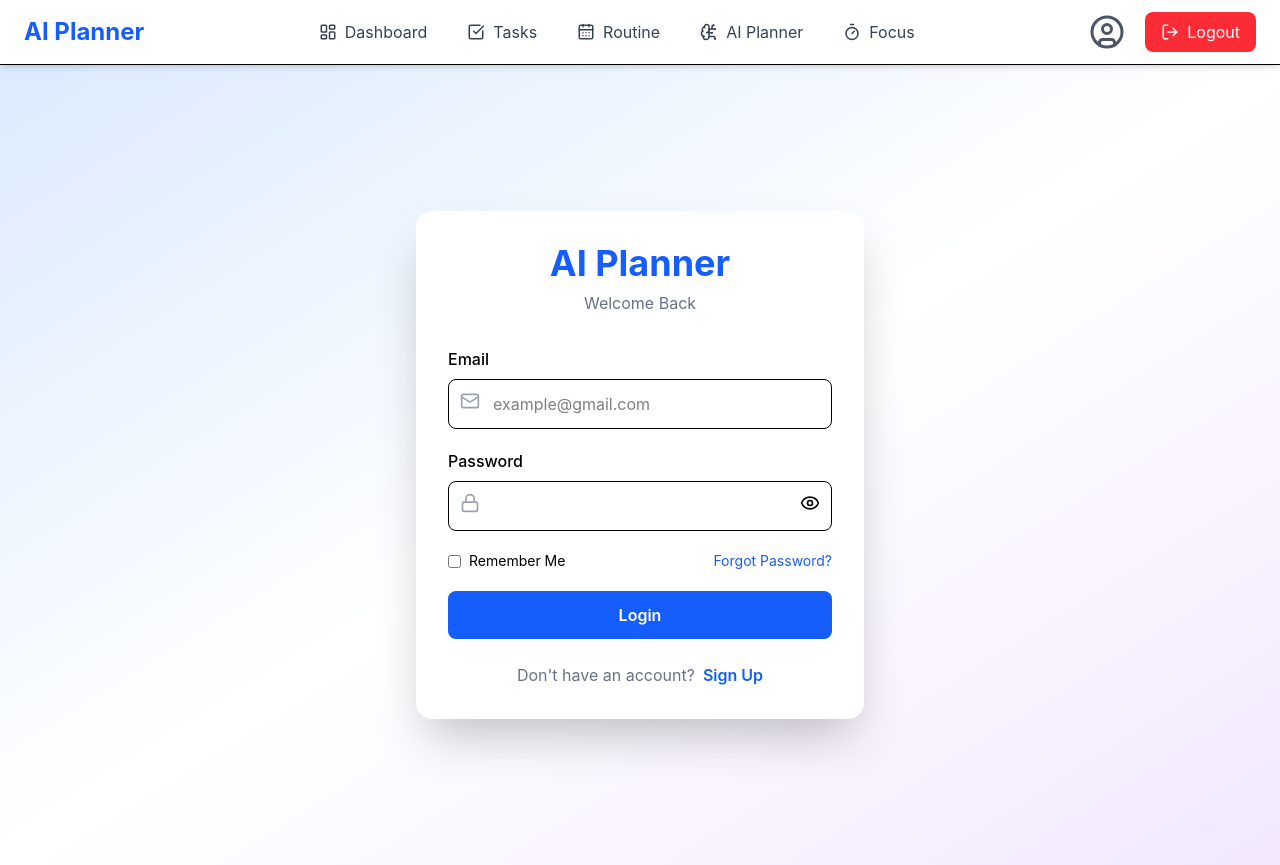
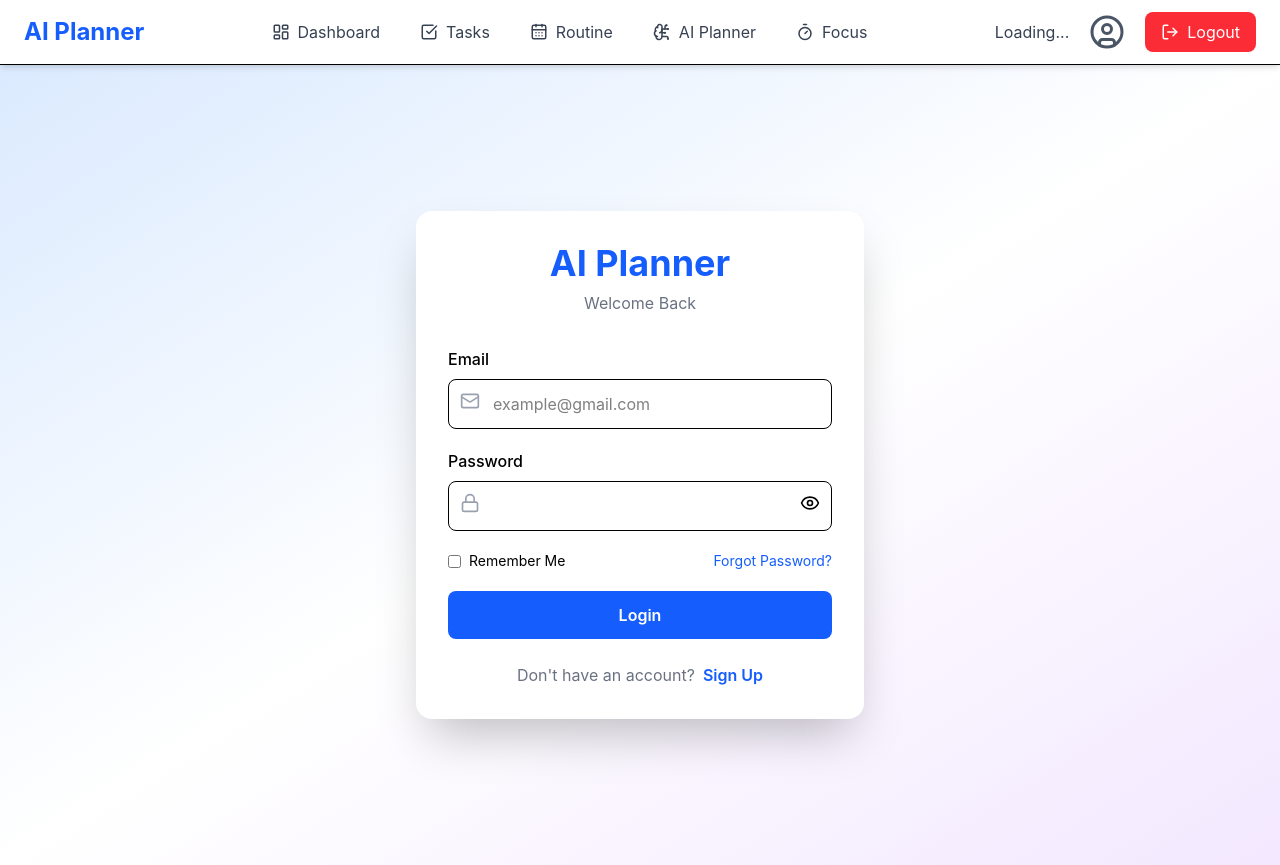
Before and after one commit to ranjodh-s/productivity_coach, a React (Vite) app in the folder frontend/: page /login in a window 1280 px wide. Built offline with nearby package versions, Linux system fonts and the light colour scheme; no server answers.

Commit message:
Add user info fetching to Navbar component
Fetch user information on component mount and display user name.

```diff
--- a/frontend/src/components/NavBar.jsx
+++ b/frontend/src/components/NavBar.jsx
@@ -1,4 +1,5 @@
 import { NavLink, useNavigate } from "react-router-dom";
+import { useEffect, useState } from "react";
 import {
   LayoutDashboard,
   CheckSquare,
@@ -9,6 +10,8 @@ import {
   LogOut,
   UserCircle,
 } from "lucide-react";
+
+import { getUserInfo } from "../services/userApi";
 
 export default function Navbar() {
   const navigate = useNavigate();
@@ -24,6 +27,23 @@ export default function Navbar() {
         ? "bg-blue-600 text-white"
         : "text-gray-700 hover:bg-blue-100 hover:text-blue-600"
     }`;
+
+    let token = localStorage.getItem("token");
+    let payload = token ? JSON.parse(atob(token.split(".")[1])) : null;
+    let userId = payload ? payload.id : null;
+    let [user, setUser] = useState(null);
+    async function fetchUserInfo() {
+      try {
+        let response = await getUserInfo(userId);
+        setUser(response.data);
+        console.log("User Info:", response.name);
+      } catch (error) {
+        console.error("Error fetching user info:", error);
+      }
+    }
+    useEffect(() => {
+    fetchUserInfo();
+  }, []);
 
   return (
     <nav className="bg-white shadow-md border-b sticky top-0 z-50">
@@ -72,7 +92,9 @@ export default function Navbar() {
           {/* Right Side */}
 
           <div className="flex items-center gap-5">
-
+            <div className="text-gray-700">
+              {user ? `Hello, ${user.name}` : "Loading..."}
+            </div>
             <UserCircle
               size={36}
               className="text-gray-600"
@@ -95,145 +117,3 @@ export default function Navbar() {
     </nav>
   );
 }
-
-
-// import { Link, NavLink } from "react-router-dom";
-// import { Bell, Search, User } from "lucide-react";
-
-// export default function Navbar() {
-//   return (
-//     <nav className="bg-white shadow-md sticky top-0 z-50">
-
-//       <div className="max-w-7xl mx-auto flex justify-between items-center px-8 py-4">
-
-//         {/* Logo */}
-//         <Link
-//           to="/"
-//           className="text-3xl font-bold text-blue-600"
-//         >
-//           AI Planner
-//         </Link>
-
-//         {/* Navigation Links */}
-//         <div className="flex items-center gap-8">
-
-//           <NavLink
-//             to="/"
-//             className={({ isActive }) =>
-//               isActive
-//                 ? "text-blue-600 font-semibold"
-//                 : "text-gray-600 hover:text-blue-600"
-//             }
-//           >
-//             Dashboard
-//           </NavLink>
-
-//           <NavLink
-//             to="/add-task"
-//             className={({ isActive }) =>
-//               isActive
-//                 ? "text-blue-600 font-semibold"
-//                 : "text-gray-600 hover:text-blue-600"
-//             }
-//           >
-//             Tasks
-//           </NavLink>
-
-//           <NavLink
-//             to="/add-schedule"
-//             className={({ isActive }) =>
-//               isActive
-//                 ? "text-blue-600 font-semibold"
-//                 : "text-gray-600 hover:text-blue-600"
-//             }
-//           >
-//             Routine
-//           </NavLink>
-
-//           <NavLink
-//             to="/ai"
-//             className={({ isActive }) =>
-//               isActive
-//                 ? "text-blue-600 font-semibold"
-//                 : "text-gray-600 hover:text-blue-600"
-//             }
-//           >
-//             AI Planner
-//           </NavLink>
-
-//           <NavLink
-//             to="/focus"
-//             className={({ isActive }) =>
-//               isActive
-//                 ? "text-blue-600 font-semibold"
-//                 : "text-gray-600 hover:text-blue-600"
-//             }
-//           >
-//             Focus
-//           </NavLink>
-
-//           <NavLink
-//             to="/analytics"
-//             className={({ isActive }) =>
-//               isActive
-//                 ? "text-blue-600 font-semibold"
-//                 : "text-gray-600 hover:text-blue-600"
-//             }
-//           >
-//             Analytics
-//           </NavLink>
-
-//         </div>
-
-//         {/* Right Section */}
-//         <div className="flex items-center gap-5">
-
-//           {/* Search */}
-
-//           <div className="relative">
-
-//             <Search
-//               size={18}
-//               className="absolute left-3 top-3 text-gray-400"
-//             />
-
-//             <input
-//               type="text"
-//               placeholder="Search..."
-//               className="pl-10 pr-4 py-2 rounded-lg border focus:outline-none focus:ring-2 focus:ring-blue-500"
-//             />
-
-//           </div>
-
-//           {/* Notifications */}
-
-//           <button className="relative">
-
-//             <Bell
-//               size={24}
-//               className="text-gray-600"
-//             />
-
-//             <span className="absolute -top-2 -right-2 bg-red-500 text-white text-xs rounded-full w-5 h-5 flex justify-center items-center">
-
-//               3
-
-//             </span>
-
-//           </button>
-
-//           {/* Profile */}
-
-//           <div className="w-10 h-10 rounded-full bg-blue-600 flex justify-center items-center text-white">
-
-//             <User size={20} />
-
-//           </div>
-
-//         </div>
-
-//       </div>
-
-//     </nav>
-//   );
-// }
```
